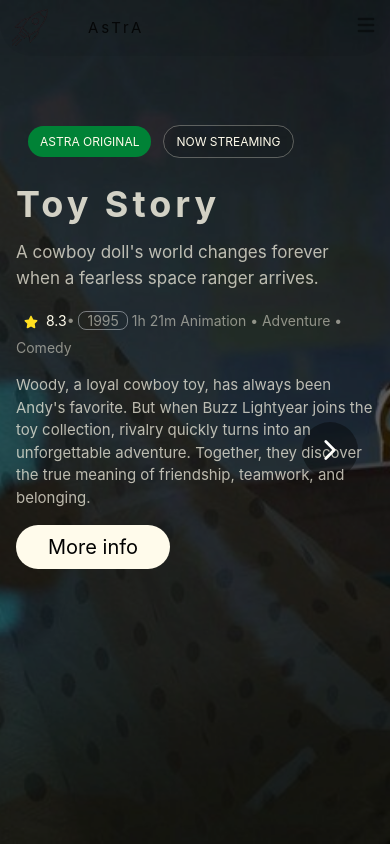
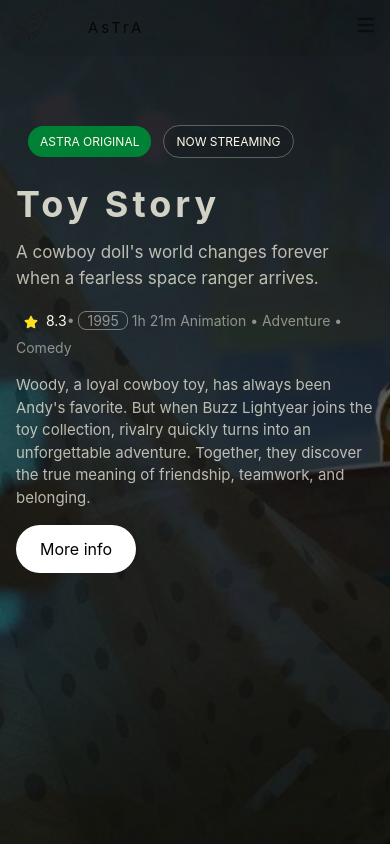
Before and after one commit to ASMAA-03/Astra, a React (Vite) app: page / in a window 390 px wide. Built offline with nearby package versions, Linux system fonts and the light colour scheme.

Commit message:
add reusable button and improve navbar and home responsiveness

```diff
--- a/src/components/Buttons.jsx
+++ b/src/components/Buttons.jsx
@@ -0,0 +1,10 @@
+function Button({text}) {
+  return (
+    <>
+      <button className="bg-white text-black px-6 py-3 rounded-full hover:bg-gray-200 transition">
+      {text}
+      </button>
+    </>
+  )
+}
+export default Button;
--- a/src/pages/Home.jsx
+++ b/src/pages/Home.jsx
@@ -7,7 +7,7 @@
 import { IoChevronForward } from "react-icons/io5";
 import { useState ,useEffect } from "react";
 import { motion } from "framer-motion";
-
+import Button from "../components/Buttons";
 function Home() {
 
   const movieDetail =
@@ -100,7 +100,7 @@
       }}
       >
         <div className="absolute inset-0 bg-black/55">
-          <div className="absolute top-24 left-4 md:top-40 md:left-10 w-[90%] max-w-[520px] z-10">
+          <div className="absolute top-24 left-4 md:top-37 md:left-10 w-[90%] max-w-[520px] z-10">
             <div className="py-8 md:py-2">
             <span
               className={`${movieDetail[currentMovie].color} px-3 text-[12px] text-amber-50 rounded-3xl md:px-14 py-2 mx-3`}>ASTRA ORIGINAL
@@ -127,21 +127,21 @@
               className="text-[15px] md:text-lg text-amber-50/70">{movieDetail[currentMovie].description }</span>
 
             <Link href="/">
-              <button
-                className="bg-amber-50 py-2 rounded-4xl text-xl px-8 ">
-              More info
-            </button>
-            </Link>
+                <Button
+                  className="bg-amber-50 py-2 rounded-4xl text-xl px-8 "
+                  text="More info">
+                </Button>
+              </Link>
+
           </div>
-
         </div>
 
         <button
           onClick={() => setCurrentMovie((currentMovie+1)%movieDetail.length)}
-             className="absolute right-8 top-1/2
+             className="hidden md:absolute md:right-8 md:top-1/2
              w-14 h-14 rounded-full
              bg-black/40 text-white
-             flex items-center justify-center
+             md:flex items-center justify-center
              hover:bg-black/70
              transition duration-300 cursor-pointer"
 >
```
